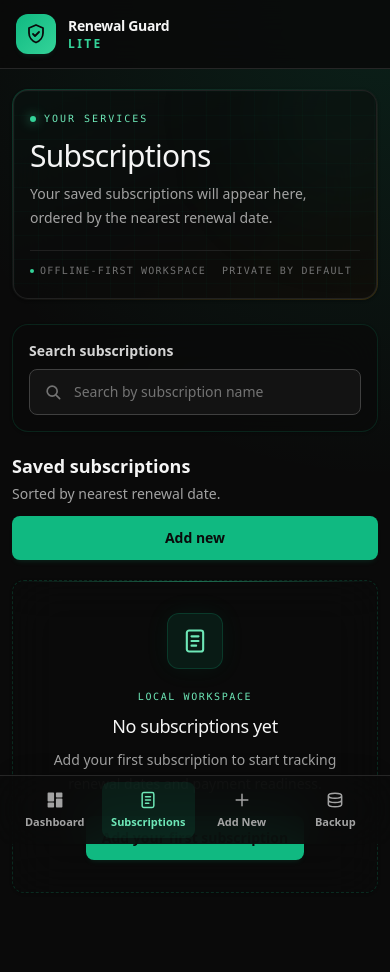
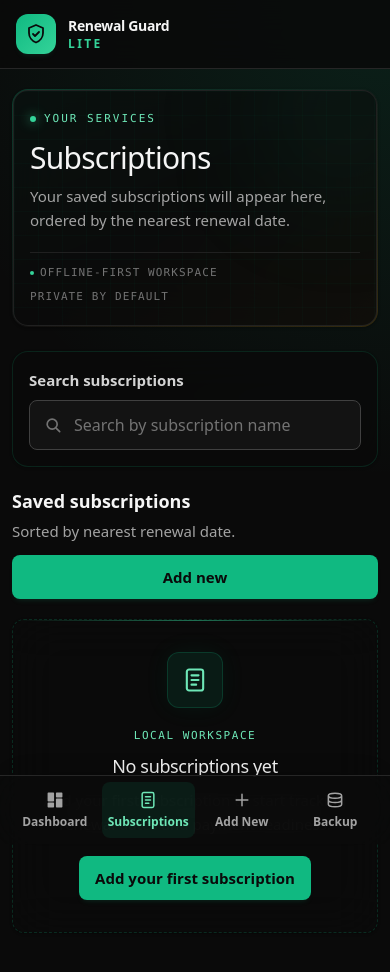
Before and after one commit to dear-aseif/renewal-guard-lite, a React (Vite) app: page / in a window 390 px wide. Both pictures are taken after a click on the button "Subscriptions". Shown: the top 972 px of the page. Built offline with nearby package versions, Linux system fonts and the light colour scheme.

Commit message:
feat: improve mobile typography readability

```diff
--- a/public/sw.js
+++ b/public/sw.js
@@ -1,4 +1,4 @@
-const CACHE_NAME = 'renewal-guard-lite-v11'
+const CACHE_NAME = 'renewal-guard-lite-v12'
 const APP_SHELL = ['/', '/manifest.webmanifest', '/renewal-guard-icon.svg']
 
 self.addEventListener('install', (event) => {
--- a/src/App.tsx
+++ b/src/App.tsx
@@ -51,7 +51,7 @@
     <button
       aria-current={isActive ? 'page' : undefined}
       className={mobile
-        ? `flex min-h-14 min-w-0 flex-1 flex-col items-center justify-center gap-1 rounded-lg px-1 py-2 text-[11px] font-bold transition duration-200 ease-out motion-safe:active:scale-[0.98] ${isActive ? 'bg-emerald-500/10 text-emerald-300' : 'text-slate-500 hover:bg-neutral-900 hover:text-emerald-300'}`
+        ? `flex min-h-14 min-w-0 flex-1 flex-col items-center justify-center gap-1 rounded-lg px-1 py-2 text-xs font-bold transition duration-200 ease-out motion-safe:active:scale-[0.98] ${isActive ? 'bg-emerald-500/10 text-emerald-300' : 'text-slate-500 hover:bg-neutral-900 hover:text-emerald-300'}`
         : `flex w-full items-center gap-3 rounded-lg px-3 py-3 text-sm font-semibold transition duration-200 ease-out motion-safe:active:scale-[0.98] ${isActive ? 'bg-emerald-500/10 text-emerald-300' : 'text-slate-500 hover:bg-neutral-900 hover:text-emerald-300'}`}
       onClick={() => onSelect(item.id)}
       type="button"
@@ -124,14 +124,14 @@
                 <div>
                   <div className="flex items-center gap-2">
                     <span className="h-1.5 w-1.5 rounded-full bg-emerald-400 shadow-[0_0_12px_rgba(52,211,153,0.9)]" />
-                    <p className="font-mono text-[10px] font-medium uppercase tracking-[0.2em] text-emerald-300">{content.eyebrow}</p>
+                    <p className="font-mono text-[11px] font-medium uppercase tracking-[0.18em] text-emerald-300 sm:text-[10px] sm:tracking-[0.2em]">{content.eyebrow}</p>
                   </div>
                   <h1 className="mt-3 text-[30px] font-light leading-9 tracking-[-0.025em] text-slate-900 sm:text-4xl" id="page-title">{content.title}</h1>
-                  <p className="mt-2 max-w-xl text-sm leading-6 text-slate-500">{content.description}</p>
+                  <p className="mt-2 max-w-xl text-[15px] leading-6 text-slate-500 sm:text-sm">{content.description}</p>
                 </div>
                 <div className="hidden rounded-full border border-emerald-500/20 bg-neutral-950/70 px-3 py-2 font-mono text-[10px] font-medium uppercase tracking-[0.14em] text-emerald-300 shadow-sm backdrop-blur sm:block">Local only</div>
               </div>
-              <div className="relative mt-5 flex flex-wrap items-center gap-x-4 gap-y-2 border-t border-neutral-800/80 pt-3 font-mono text-[10px] uppercase tracking-[0.12em] text-slate-400">
+              <div className="relative mt-5 flex flex-wrap items-center gap-x-4 gap-y-2 border-t border-neutral-800/80 pt-3 font-mono text-[11px] leading-4 uppercase tracking-[0.1em] text-slate-400 sm:text-[10px] sm:tracking-[0.12em]">
                 <span className="flex items-center gap-1.5"><span className="h-1 w-1 rounded-full bg-emerald-400" />Offline-first workspace</span>
                 <span>Private by default</span>
               </div>
@@ -140,7 +140,7 @@
           {activePage === 'add' ? (
             <div className="space-y-5">
               {savedSubscription && (
-                <div className="flex flex-col gap-3 rounded-xl border border-emerald-500/25 bg-emerald-500/10 px-4 py-3 text-sm text-emerald-200 shadow-card backdrop-blur-xl sm:flex-row sm:items-center sm:justify-between" role="status">
+                <div className="flex flex-col gap-3 rounded-xl border border-emerald-500/25 bg-emerald-500/10 px-4 py-3 text-[15px] leading-6 text-emerald-200 sm:text-sm shadow-card backdrop-blur-xl sm:flex-row sm:items-center sm:justify-between" role="status">
                   <p><span className="font-bold">{savedMessage}</span> {savedSubscription.name} is stored on this device.</p>
                   {!editingSubscription && <button className="text-left font-semibold text-emerald-300 underline decoration-emerald-500/50 underline-offset-4 transition duration-200 ease-out hover:text-emerald-200 active:text-emerald-100" onClick={() => startEditing(savedSubscription)} type="button">Edit saved subscription</button>}
                 </div>
--- a/src/components/EmptyState.tsx
+++ b/src/components/EmptyState.tsx
@@ -15,9 +15,9 @@
       <div className="mx-auto flex h-14 w-14 items-center justify-center rounded-xl border border-emerald-500/20 bg-emerald-500/10 text-emerald-300 shadow-[0_0_24px_rgba(16,185,129,0.08)]">
         <Icon className="h-7 w-7" name={icon} />
       </div>
-      <p className="mt-5 font-mono text-[10px] font-medium uppercase tracking-[0.16em] text-emerald-300">Local workspace</p>
+      <p className="mt-5 font-mono text-[11px] font-medium uppercase tracking-[0.14em] sm:text-[10px] sm:tracking-[0.16em] text-emerald-300">Local workspace</p>
       <h3 className="mt-2 text-lg font-light tracking-[-0.02em] text-slate-900">{title}</h3>
-      <p className="mx-auto mt-2 max-w-md text-sm leading-6 text-slate-500">{description}</p>
+      <p className="mx-auto mt-2 max-w-md text-[15px] leading-6 text-slate-500 sm:text-sm">{description}</p>
       {action}
     </div>
   )
--- a/src/components/StatusBadge.tsx
+++ b/src/components/StatusBadge.tsx
@@ -1,7 +1,7 @@
 import type { Subscription } from '../db/database'
 import { getReminderStatus, paymentStatusStyles, reminderStatusStyles } from '../utils/subscriptionStatus'
 
-const badgeClassName = 'inline-flex items-center gap-1.5 rounded-full border px-2.5 py-1.5 font-mono text-[10px] font-medium uppercase leading-none tracking-[0.08em] shadow-sm'
+const badgeClassName = 'inline-flex items-center gap-1.5 rounded-full border px-2.5 py-1.5 font-mono text-[11px] font-medium uppercase leading-none tracking-[0.06em] sm:text-[10px] sm:tracking-[0.08em] shadow-sm'
 
 export function ReminderBadge({ nextRenewalDate }: { nextRenewalDate: string }) {
   const status = reminderStatusStyles[getReminderStatus(nextRenewalDate)]
--- a/src/components/SubscriptionList.tsx
+++ b/src/components/SubscriptionList.tsx
@@ -101,7 +101,7 @@
   return (
     <section className="space-y-5">
       <div className="ui-card p-4 sm:p-5">
-        <label className="block text-sm font-bold text-slate-700" htmlFor="subscription-search">Search subscriptions</label>
+        <label className="block text-[15px] leading-6 font-bold text-slate-700 sm:text-sm" htmlFor="subscription-search">Search subscriptions</label>
         <div className="relative mt-2">
           <svg aria-hidden="true" className="pointer-events-none absolute left-3.5 top-1/2 h-5 w-5 -translate-y-1/2 text-slate-400" fill="none" stroke="currentColor" strokeLinecap="round" strokeWidth="2" viewBox="0 0 24 24">
             <circle cx="11" cy="11" r="6" />
@@ -116,7 +116,7 @@
       <div className="flex flex-col items-stretch gap-3 min-[420px]:flex-row min-[420px]:items-center min-[420px]:justify-between">
         <div>
           <h2 className="text-lg font-bold text-slate-900">Saved subscriptions</h2>
-          <p className="mt-1 text-sm text-slate-500">Sorted by nearest renewal date.</p>
+          <p className="mt-1 text-[15px] leading-6 text-slate-500 sm:text-sm">Sorted by nearest renewal date.</p>
         </div>
         <button className="btn-primary w-full shrink-0 min-[420px]:w-auto" onClick={onAdd} type="button">Add new</button>
       </div>
@@ -147,7 +147,7 @@
       <div className="flex flex-col gap-3 min-[420px]:flex-row min-[420px]:items-start min-[420px]:justify-between">
         <div className="min-w-0">
           <h3 className="truncate text-lg font-bold text-slate-900">{subscription.name}</h3>
-          <p className="mt-1 text-sm font-bold text-teal-700">{formatPrice(subscription)}</p>
+          <p className="mt-1 text-[15px] leading-6 font-bold text-teal-700 sm:text-sm">{formatPrice(subscription)}</p>
         </div>
         <div className="flex flex-wrap gap-1.5 min-[420px]:shrink-0 min-[420px]:justify-end">
           <ReminderBadge nextRenewalDate={subscription.nextRenewalDate} />
@@ -155,7 +155,7 @@
         </div>
       </div>
 
-      <dl className="mt-4 grid gap-3 border-y border-slate-100 py-4 text-sm sm:mt-5">
+      <dl className="mt-4 grid gap-3 border-y border-slate-100 py-4 text-[15px] leading-6 sm:mt-5 sm:text-sm">
         <Detail label="Billing cycle" value={formatBillingCycle(subscription)} />
         <Detail label="Next renewal" value={formatDate(subscription.nextRenewalDate)} />
         <Detail label="Reminder window" value={`${getReminderDaysBefore(subscription)} days before`} />
@@ -163,7 +163,7 @@
         <Detail label="Account email" value={subscription.accountEmail || 'Not added'} />
       </dl>
 
-      <label className="mt-4 block text-sm font-bold text-slate-700">
+      <label className="mt-4 block text-[15px] leading-6 font-bold text-slate-700 sm:text-sm">
         Payment readiness
         <select aria-label={`Payment readiness for ${subscription.name}`} className="field-control mt-2 font-semibold text-slate-700" disabled={isUpdatingPaymentStatus} onChange={(event) => onPaymentStatusChange(event.target.value as Subscription['paymentStatus'])} value={subscription.paymentStatus}>
           {paymentStatusOptions.map((option) => <option key={option.value} value={option.value}>{option.label}</option>)}
--- a/src/index.css
+++ b/src/index.css
@@ -60,27 +60,27 @@
   }
 
   .btn-primary {
-    @apply inline-flex min-h-11 items-center justify-center rounded-lg bg-emerald-500 px-4 py-2.5 text-sm font-semibold text-neutral-950 shadow-button transition duration-200 ease-out motion-safe:hover:-translate-y-0.5 hover:bg-emerald-400 hover:shadow-button-hover motion-safe:active:translate-y-px active:shadow-none disabled:cursor-not-allowed disabled:opacity-60 motion-safe:disabled:hover:translate-y-0;
+    @apply inline-flex min-h-11 items-center justify-center rounded-lg bg-emerald-500 px-4 py-2.5 text-[15px] leading-5 font-semibold sm:text-sm text-neutral-950 shadow-button transition duration-200 ease-out motion-safe:hover:-translate-y-0.5 hover:bg-emerald-400 hover:shadow-button-hover motion-safe:active:translate-y-px active:shadow-none disabled:cursor-not-allowed disabled:opacity-60 motion-safe:disabled:hover:translate-y-0;
   }
 
   .btn-secondary {
-    @apply inline-flex min-h-11 items-center justify-center rounded-lg border border-emerald-500/30 bg-neutral-900/80 px-4 py-2.5 text-sm font-semibold text-emerald-300 transition duration-200 ease-out motion-safe:hover:-translate-y-0.5 hover:border-emerald-400/60 hover:bg-neutral-800 motion-safe:active:translate-y-px active:border-emerald-400 active:bg-neutral-900 disabled:cursor-not-allowed disabled:opacity-60 motion-safe:disabled:hover:translate-y-0;
+    @apply inline-flex min-h-11 items-center justify-center rounded-lg border border-emerald-500/30 bg-neutral-900/80 px-4 py-2.5 text-[15px] leading-5 font-semibold sm:text-sm text-emerald-300 transition duration-200 ease-out motion-safe:hover:-translate-y-0.5 hover:border-emerald-400/60 hover:bg-neutral-800 motion-safe:active:translate-y-px active:border-emerald-400 active:bg-neutral-900 disabled:cursor-not-allowed disabled:opacity-60 motion-safe:disabled:hover:translate-y-0;
   }
 
   .btn-ghost {
-    @apply inline-flex min-h-10 items-center justify-center rounded-lg px-3 py-2 text-sm font-semibold text-slate-600 transition duration-200 ease-out hover:bg-neutral-800 hover:text-slate-800 motion-safe:active:scale-[0.98] active:bg-neutral-900;
+    @apply inline-flex min-h-10 items-center justify-center rounded-lg px-3 py-2 text-[15px] leading-5 font-semibold sm:text-sm text-slate-600 transition duration-200 ease-out hover:bg-neutral-800 hover:text-slate-800 motion-safe:active:scale-[0.98] active:bg-neutral-900;
   }
 
   .field-control {
-    @apply w-full rounded-lg border border-neutral-700 bg-neutral-900/80 px-3.5 py-3 text-sm text-slate-800 outline-none transition duration-200 ease-out placeholder:text-slate-400 hover:border-neutral-600 hover:bg-neutral-900 focus:border-emerald-500 focus:bg-neutral-900 focus:ring-4 focus:ring-emerald-500/10 disabled:cursor-wait disabled:bg-neutral-900;
+    @apply w-full rounded-lg border border-neutral-700 bg-neutral-900/80 px-3.5 py-3 text-base leading-6 text-slate-800 sm:text-sm outline-none transition duration-200 ease-out placeholder:text-slate-400 hover:border-neutral-600 hover:bg-neutral-900 focus:border-emerald-500 focus:bg-neutral-900 focus:ring-4 focus:ring-emerald-500/10 disabled:cursor-wait disabled:bg-neutral-900;
   }
 
   .feedback-success {
-    @apply rounded-xl border border-emerald-500/25 bg-emerald-500/10 px-4 py-3 text-sm font-medium leading-6 text-emerald-200 shadow-card backdrop-blur-xl;
+    @apply rounded-xl border border-emerald-500/25 bg-emerald-500/10 px-4 py-3 text-[15px] font-medium leading-6 sm:text-sm text-emerald-200 shadow-card backdrop-blur-xl;
   }
 
   .feedback-error {
-    @apply rounded-xl border border-red-500/30 bg-red-500/10 px-4 py-3 text-sm font-medium leading-6 text-red-200 shadow-card backdrop-blur-xl;
+    @apply rounded-xl border border-red-500/30 bg-red-500/10 px-4 py-3 text-[15px] font-medium leading-6 sm:text-sm text-red-200 shadow-card backdrop-blur-xl;
   }
 }
 
```
Also changed, not shown: src/components/BackupRestore.tsx (+4 -4 lines), src/components/Dashboard.tsx (+6 -6 lines), src/components/SubscriptionForm.tsx (+10 -10 lines).
